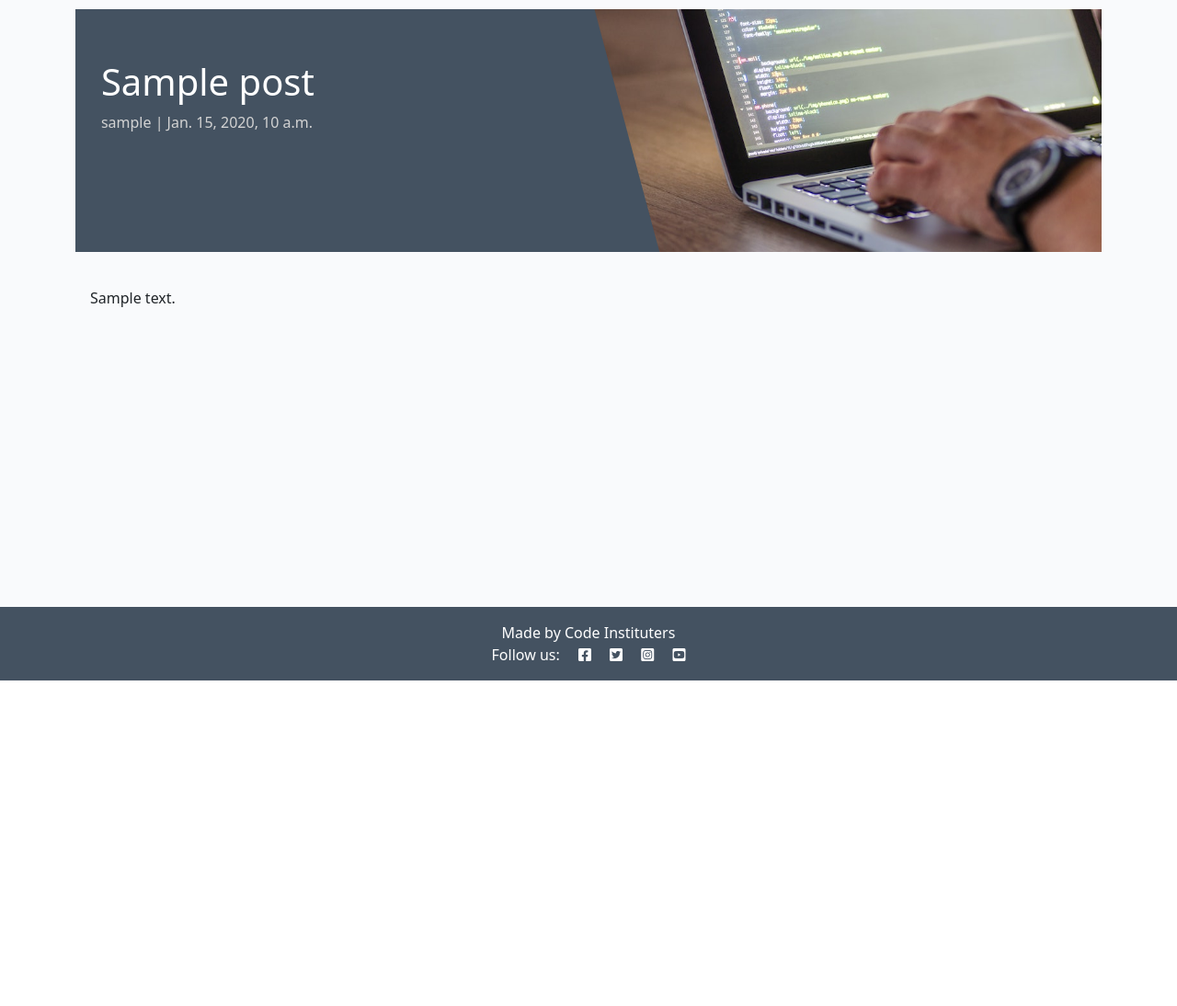
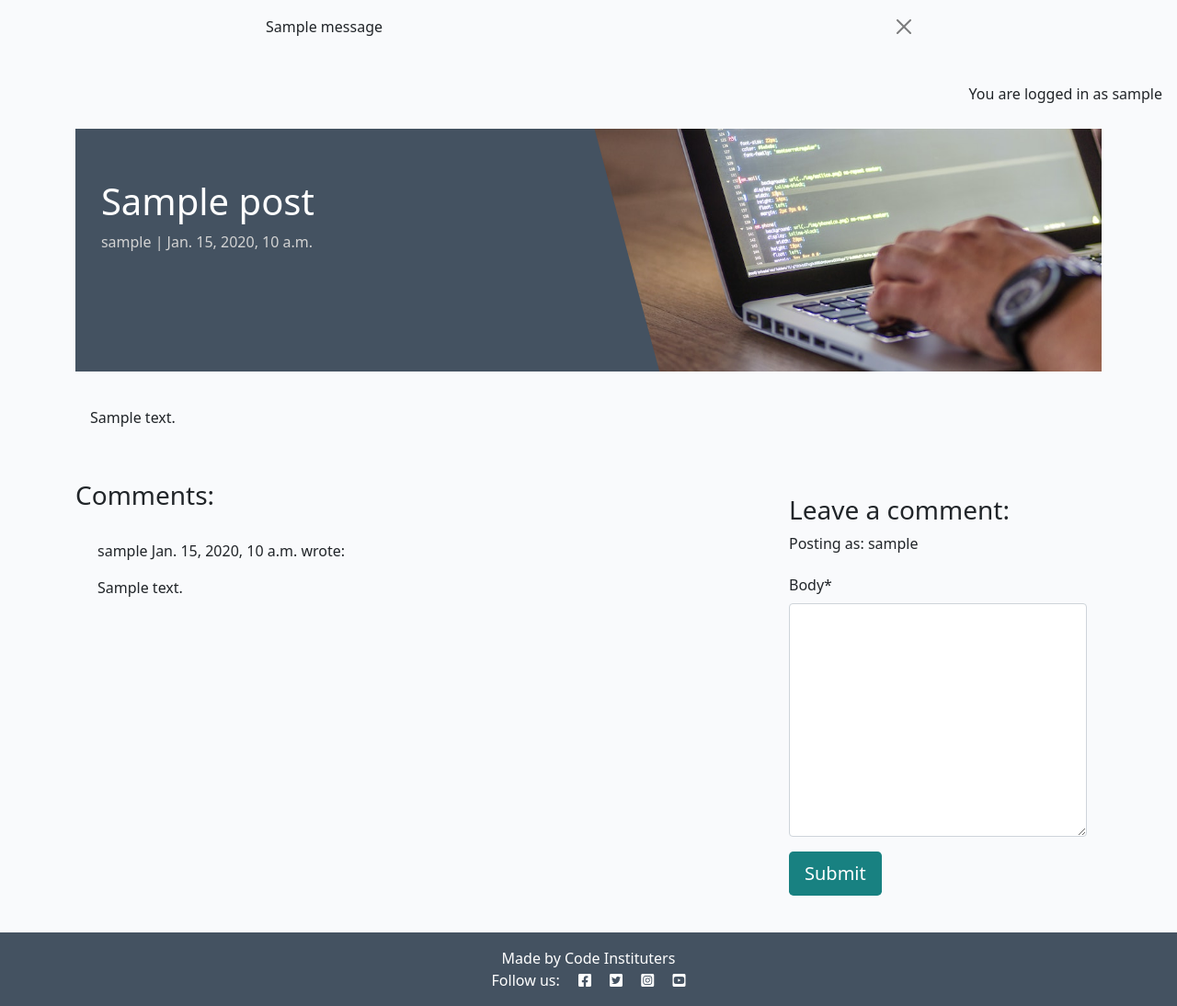
Before and after one commit to Zealous242/codestar-blog, a Django app: a page that uses templates/base.html in a window 1280 px wide. Shown: the part 60-1154 px from the top of the page at 92% size. Before the commit the page ends 800 px from the top, so only its background shows below. Run offline with Django 4.2, Linux system fonts and the light colour scheme; a user stored in the database is signed in; tables that the repository leaves empty hold one stand-in row (values such as "Sample post"); one stand-in notice (Sample message) is shown; some libraries are stand-ins or nearby versions.

Commit message:
Add comment form

```diff
--- /dev/null
+++ b/blog/forms.py
@@ -0,0 +1,8 @@
+from .models import Comment
+from django import forms
+
+
+class CommentForm(forms.ModelForm):
+    class Meta:
+        model = Comment
+        fields = ('body',)
--- a/blog/templates/blog/post_detail.html
+++ b/blog/templates/blog/post_detail.html
@@ -1,5 +1,6 @@
 {% extends 'base.html' %} {% block content %}
 {% load static %}
+{% load crispy_forms_tags %}
 
 <div class="masthead">
     <div class="container">
@@ -29,6 +30,55 @@
             </div>
         </div>
     </div>
+    <!-- Displaying Comments -->
+    <div class="row">
+        <div class="col-md-8 card mb-4  mt-3 ">
+        <h3>Comments:</h3>
+        <div class="card-body">
+            <!-- We want a for loop inside the empty control tags
+            to iterate through each comment in comments -->
+            {% for comment in comments %}
+            <div class="p-2 comments
+            {% if not comment.approved and comment.author == user %}
+            faded{% elif not comment.approved %} d-none{% endif %}">
+            <p class="font-weight-bold">
+                {{ comment.author }}
+                <span class="font-weight-normal">
+                {{ comment.created_on }}
+                </span> wrote:
+            </p>
+            <div id="comment{{ comment.id }}">
+                {{ comment.body | linebreaks }}
+            </div>
+            {% if not comment.approved and comment.author == user %}
+            <p class="approval">
+                This comment is awaiting approval
+            </p>
+            {% endif %}
+            </div>
+            <!-- Our for loop ends here -->
+            {% endfor %}
+        </div>
+        </div>
+        <!-- Creating New Comments -->
+        <div class="col-md-4 card mb-4 mt-3">
+        <div class="card-body">
+            {% if user.is_authenticated %}
+            <h3>Leave a comment:</h3>
+            <p>Posting as: {{ user.username }}</p>
+            <form id="commentForm" method="post"
+            style="margin-top: 1.3em;">
+            {{ comment_form | crispy }}
+            {% csrf_token %}
+            <button id="submitButton" type="submit"
+                class="btn btn-signup btn-lg">Submit</button>
+            </form>
+            {% else %}
+            <p>Log in to leave a comment</p>
+            {% endif %}
+        </div>
+    </div>
+    </div>
 </div>
 
 {% endblock content %}
--- a/blog/views.py
+++ b/blog/views.py
@@ -1,6 +1,8 @@
 from django.shortcuts import render, get_object_or_404
 from django.views import generic
+from django.contrib import messages
 from .models import Post
+from .forms import CommentForm
 
 
 # Create your views here.
@@ -25,10 +27,30 @@ def post_detail(request, slug):
 
     queryset = Post.objects.filter(status=1)
     post = get_object_or_404(queryset, slug=slug)
+    comments = post.comments.all().order_by("-created_on")
+    comment_count = post.comments.filter(approved=True).count()
+
+    if request.method == "POST":
+        comment_form = CommentForm(data=request.POST)
+        if comment_form.is_valid():
+            comment = comment_form.save(commit=False)
+            comment.author = request.user
+            comment.post = post
+            comment.save()
+            messages.add_message(
+            request, messages.SUCCESS,
+            'Comment submitted and awaiting approval'
+            )
+
+    comment_form = CommentForm()
 
     return render(
         request,
         "blog/post_detail.html",
-        {"post": post,
-        "coder": "Yasum Abbas"},
+        {
+            "post": post,
+            "comments": comments,
+            "comment_count": comment_count,
+            "comment_form": comment_form,
+        },
     )
--- a/codestar/settings.py
+++ b/codestar/settings.py
@@ -46,6 +46,8 @@ INSTALLED_APPS = [
     'allauth',
     'allauth.account',
     'allauth.socialaccount',
+    'crispy_forms',
+    'crispy_bootstrap5',
     'django_summernote',
     'blog',
     'about',
@@ -54,6 +56,9 @@ INSTALLED_APPS = [
 SITE_ID = 1
 LOGIN_REDIRECT_URL = '/'
 LOGOUT_REDIRECT_URL = '/'
+
+CRISPY_ALLOWED_TEMPLATE_PACKS = "bootstrap5"
+CRISPY_TEMPLATE_PACK = "bootstrap5"
 
 MIDDLEWARE = [
     'django.middleware.security.SecurityMiddleware',
--- a/requirements.txt
+++ b/requirements.txt
@@ -3,11 +3,13 @@ bleach==6.4.0
 certifi==2026.7.22
 cffi==2.1.1
 charset-normalizer==3.5.1
+crispy-bootstrap5==0.7
 cryptography==50.0.1
 defusedxml==0.7.1
 dj-database-url==0.5.0
 Django==4.2.30
 django-allauth==0.57.2
+django-crispy-forms==2.1
 django-summernote==0.8.20.0
 gunicorn==23.0.0
 idna==3.19
--- a/templates/base.html
+++ b/templates/base.html
@@ -79,8 +79,27 @@
             </div>
         </div>
     </nav>
-
+    <!-- displaying Django messages -->
+    <div class="container">
+    <div class="row">
+        <div class="col-md-8 offset-md-2">
+        {% for message in messages %}
+        <div class="alert {{ message.tags }} alert-dismissible
+            fade show" id="msg" role="alert">
+            {{ message | safe }}
+            <button type="button" class="btn-close"
+            data-bs-dismiss="alert" aria-label="Close"></button>
+        </div>
+        {% endfor %}
+        </div>
+    </div>
+    </div>
     <main class="flex-shrink-0 main-bg">
+        {% if user.is_authenticated %}
+        <p class="text-end m-3">You are logged in as {{ user.username }}</p>
+        {% else %}
+        <p class="text-end m-3">You are not logged in</p>
+        {% endif %}
 
         {% block content %}
         <!-- Content Goes here -->
```
Also changed, not shown: templates/account/signup.html (+17 -7 lines).
